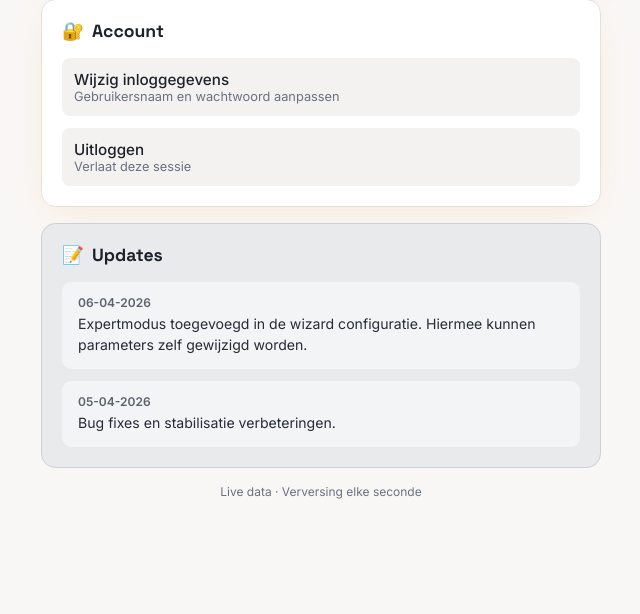
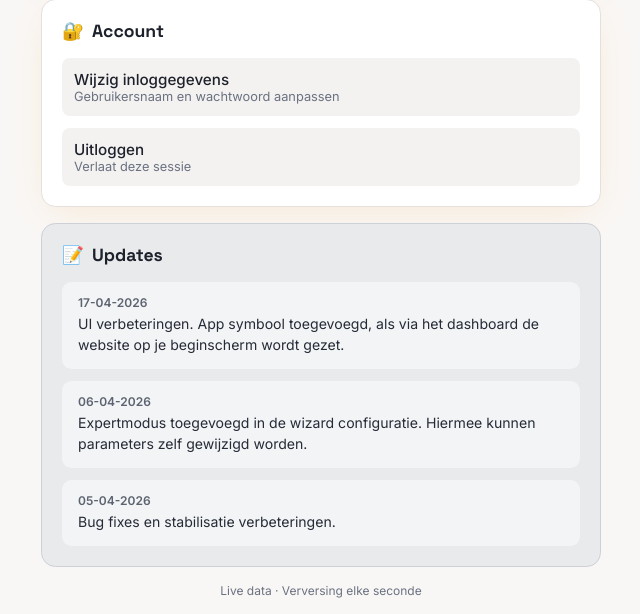
Before and after one commit to SolarBuffer/SolarBuffer, a Flask app: template solarbuffer/templates/dashboard.html in a window 1280 px wide. Shown: the part 736-1350 px from the top of the page, without its empty margins (319-959 px from the left). Before the commit the page ends 1235 px from the top, so only its background shows below. Run offline with Flask 3, Linux system fonts and the light colour scheme; the template is opened without the code that fills it, so the values that code supplies are empty.

Commit message:
Add files via upload

```diff
--- a/solarbuffer/templates/dashboard.html
+++ b/solarbuffer/templates/dashboard.html
@@ -732,6 +732,11 @@
       <h2><span class="ctrl-icon">📝</span> Updates</h2>
       <div class="updates-list">
         <div class="update-item">
+          <div class="update-date">17-04-2026</div>
+          <div class="update-text">UI verbeteringen. App symbool toegevoegd, als via het dashboard de website op je beginscherm wordt gezet.</div>
+        </div>
+
+        <div class="update-item">
           <div class="update-date">06-04-2026</div>
           <div class="update-text">Expertmodus toegevoegd in de wizard configuratie. Hiermee kunnen parameters zelf gewijzigd worden.</div>
         </div>
```
